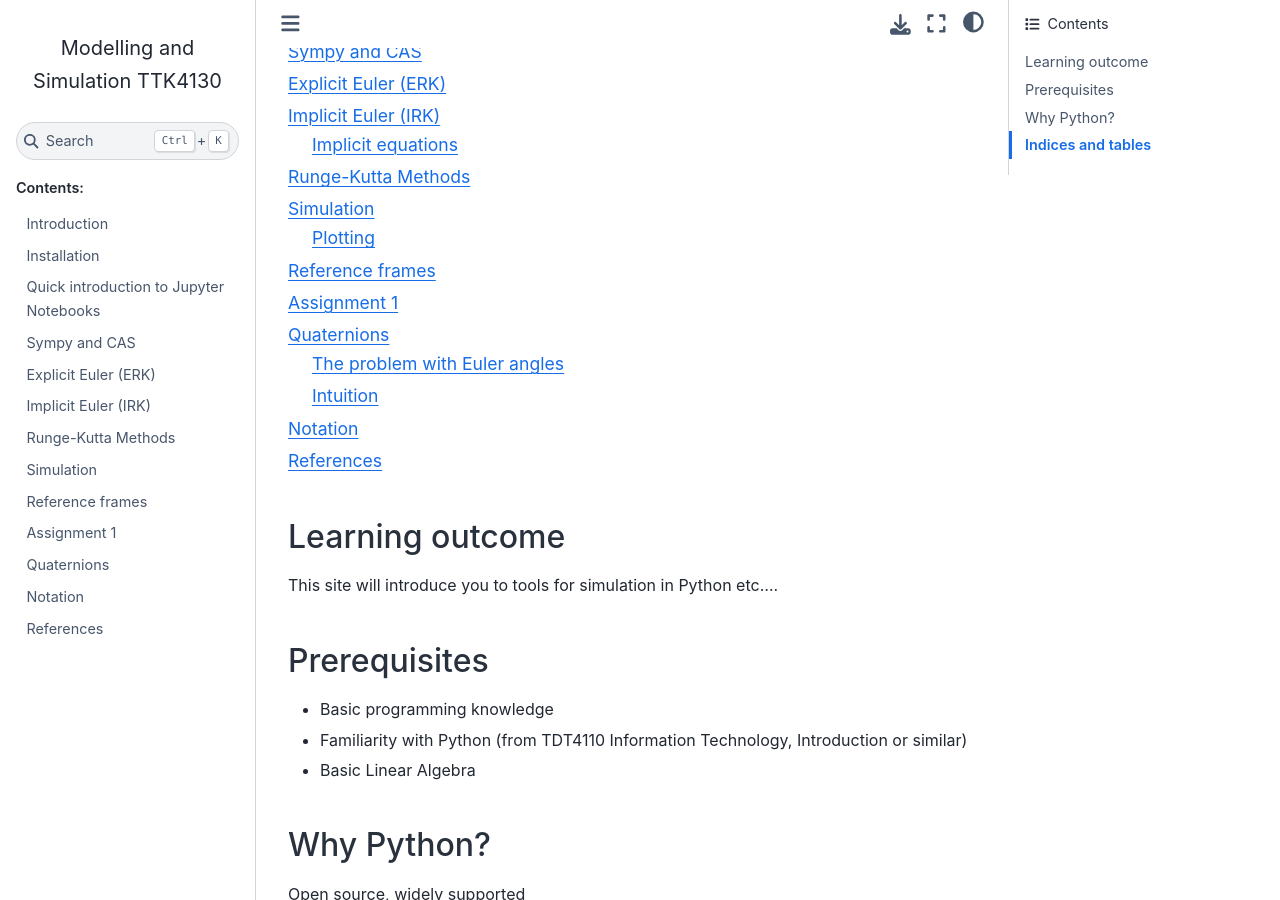
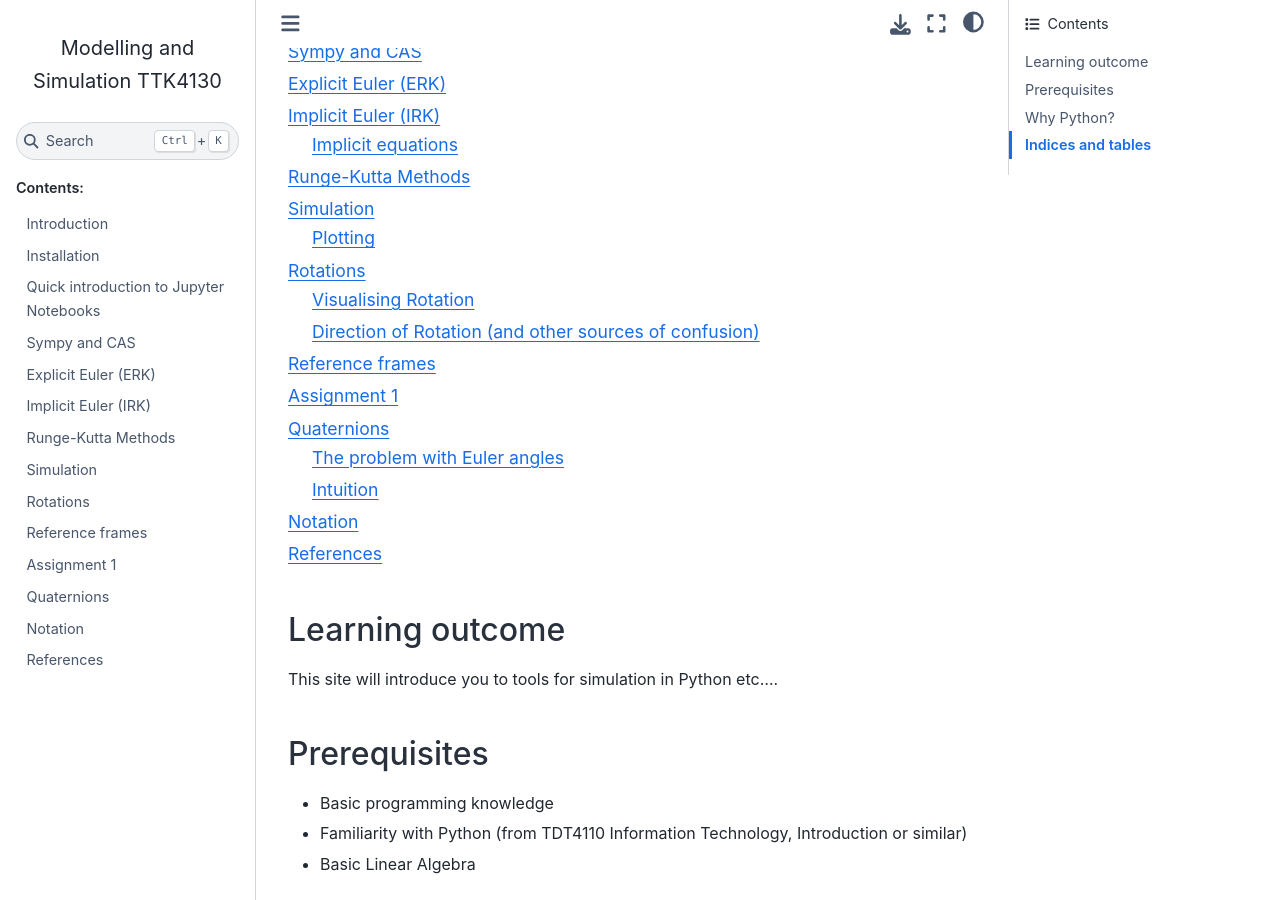
Before and after one commit to TTK4130/ttk4130.github.io, a Sphinx documentation site: the page built from docs/index.rst, in a window 1280 px wide and 900 px high, scrolled down 838 px. Built offline with Sphinx 7.4.7 and the Sphinx Book theme 1.1.4, drawn with Linux system fonts in a browser that asks for light colours.

Commit message:
Add: Rotations chapter & update references

```diff
--- a/docs/index.rst
+++ b/docs/index.rst
@@ -18,6 +18,7 @@ Welcome to Modelling and Simulation TTK4130!
    implicit-euler
    runge-kutta-methods
    simulation
+   rotations
    reference-frames
    assignment-1
    quaternions
--- a/docs/references.rst
+++ b/docs/references.rst
@@ -2,7 +2,7 @@
 References
 ==================
 
-Moore, J. K., “Learn Multibody Dynamics”, 2022, https://moorepants.github.io/learn-multibody-dynamics/
+Moore, J. K. (2022). Learn Multibody Dynamics. https://moorepants.github.io/learn-multibody-dynamics/
 
 Egeland, O., & Gravdahl, J. T. (2002). Modeling and simulation for automatic control.
 
--- /dev/null
+++ b/docs/rotations.rst
@@ -0,0 +1,10 @@
+============================
+Rotations
+============================
+
+Visualising Rotation
+=====================
+
+
+Direction of Rotation (and other sources of confusion)
+======================================================
```
